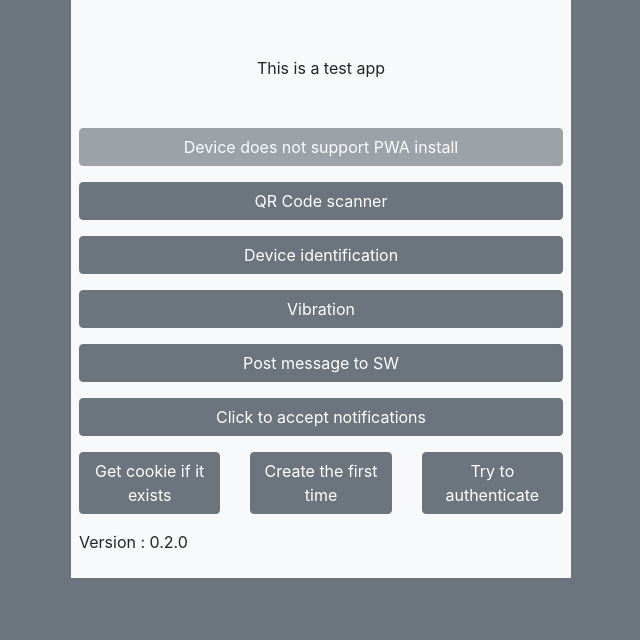
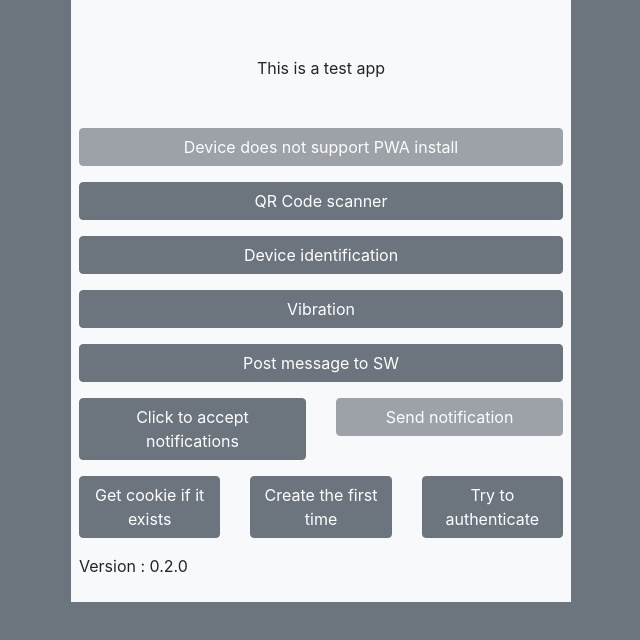
Before and after one commit to CharlyPoppins/react-tests, a React (Create React App) app: page / in a window 1280 px wide. Shown: the top 640 px of the page, without its empty margins (319-959 px from the left). Built offline with nearby package versions, Linux system fonts and the light colour scheme.

Commit message:
🚚 move notification to component

```diff
--- a/src/components/Home.js
+++ b/src/components/Home.js
@@ -3,6 +3,7 @@ import Button from 'react-bootstrap/Button'
 import { navigate } from '@reach/router'
 
 import Cookie from 'components/Cookie'
+import Notifications from 'components/Notifications'
 import InstallButton from 'components/InstallButton'
 
 import { version } from '../../package.json'
@@ -42,8 +43,6 @@ const test = async () => {
     console.warn('navigator.serviceWorker is not available')
   }
 }
-
-const notificationsEnabled = Notification.permission === 'granted'
 
 const Home = () => {
   useEffect(() => {
@@ -98,24 +97,7 @@ const Home = () => {
         </Button>
       </p>
 
-      <p className="my-3">
-        <Button
-          className="btn-block btn-secondary"
-          onClick={async () => {
-            if ((await Notification.requestPermission()) === 'denied') {
-              // eslint-disable-next-line no-alert
-              alert(
-                'Notifications blocked. Please enable them in your browser.',
-              )
-            }
-          }}
-          disable={notificationsEnabled}
-        >
-          {notificationsEnabled
-            ? 'Notifications are enabled'
-            : 'Click to accept notifications'}
-        </Button>
-      </p>
+      <Notifications />
 
       <Cookie />
 
--- /dev/null
+++ b/src/components/Notifications.js
@@ -0,0 +1,45 @@
+import React from 'react'
+import Button from 'react-bootstrap/Button'
+
+const notificationsEnabled = Notification.permission === 'granted'
+
+const Notifications = () => {
+  return (
+    <div className="my-3 row">
+      <div className="col-6">
+        <Button
+          className="btn-block btn-secondary"
+          onClick={async () => {
+            if ((await Notification.requestPermission()) === 'denied') {
+              // eslint-disable-next-line no-alert
+              alert(
+                'Notifications blocked. Please enable them in your browser.',
+              )
+            }
+          }}
+          disabled={notificationsEnabled}
+        >
+          {notificationsEnabled
+            ? 'Notifications are enabled'
+            : 'Click to accept notifications'}
+        </Button>
+      </div>
+      <div className="col-6">
+        <Button
+          className="btn-block btn-secondary"
+          onClick={() => {
+            // eslint-disable-next-line no-unused-vars
+            const n = new Notification('This is a text notification', {
+              tag: 'soManyNotification',
+            })
+          }}
+          disabled={!notificationsEnabled}
+        >
+          Send notification
+        </Button>
+      </div>
+    </div>
+  )
+}
+
+export default Notifications
```
